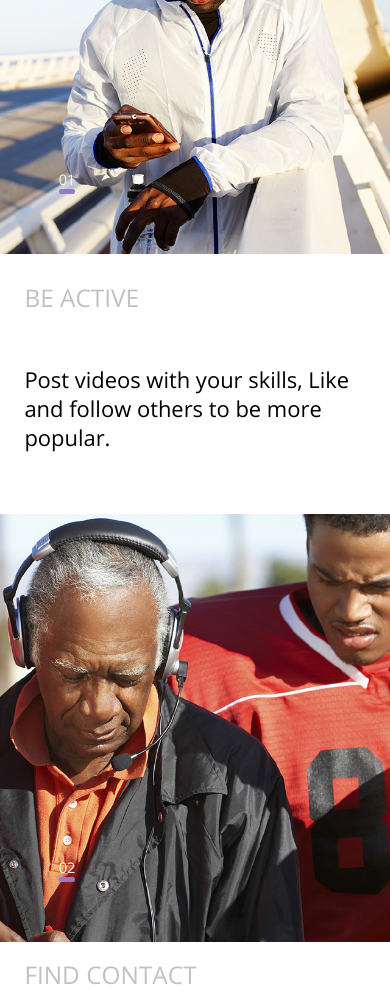
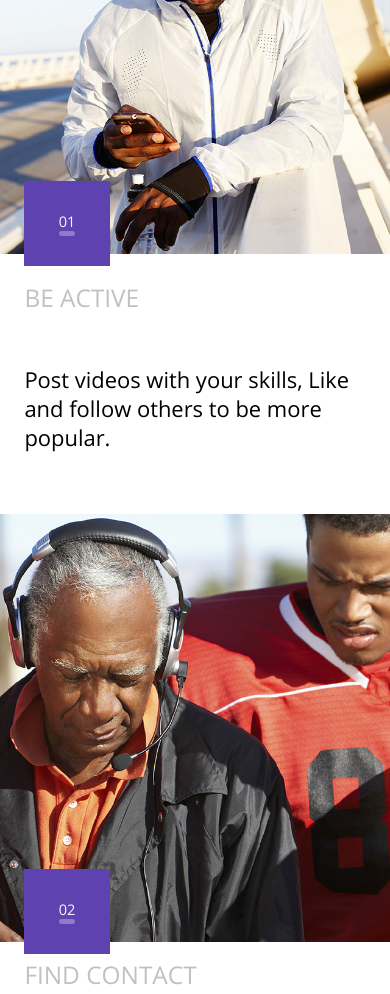
Before and after one commit to Mpa3b3k/Adaptive_layout_diplom_Onufriev, a plain HTML site: page index.html in a window 390 px wide. Shown: the part 3240-4234 px from the top of the page. Drawn offline with Linux system fonts and the light colour scheme; files whose address does not match are found by name.

Commit message:
Add files via upload

```diff
--- a/css/style_768_un.css
+++ b/css/style_768_un.css
@@ -371,7 +371,7 @@
 		height: 114px;
 		width: 114px;
 		background-color: #5e42b0;
-		margin-bottom: -120px;
+		margin-top: -100px;
 		margin-left: 30px;
 		/*margin-top: 468px;*/
 		display: flex;
--- a/css/style_mobile.css
+++ b/css/style_mobile.css
@@ -21,6 +21,11 @@ body{
 		align-items: center;
 		margin: 0;
 		font-family: OpenSans;
+	}
+
+picture {
+	position: relative;
+	z-index: -1;
 	}
 
 @media (max-width: 640px) {
@@ -393,14 +398,14 @@ body{
 		height: 21.875vw;
 		width: 21.875vw;
 		background-color: #5e42b0;
-		margin-bottom: -120px;
+		/*margin-bottom: -120px;*/
 		margin-left: 6.25vw;
-		margin-top: -120px;
+		margin-top: -20vw;
 		display: flex;
 		flex-direction: column;
 		align-items: center;
 		justify-content: center;
-		z-index: 3;
+		z-index: 100;
 	}
 
 	.be_active_content {
```
